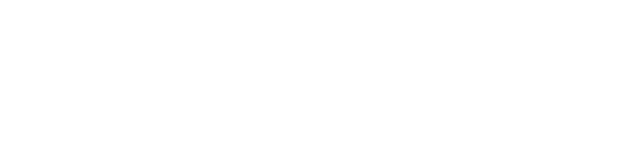
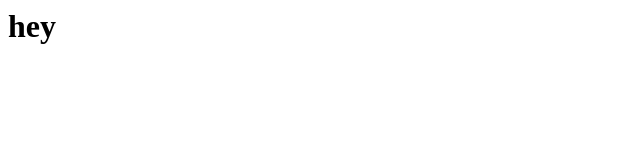
Before and after one commit to w2h3/empty, a plain HTML site: page index.html in a window 1280 px wide. Shown: the full height of the page, 0-640 px from the left. Drawn offline with Linux system fonts and the light colour scheme.

Commit message:
Update index.html

```diff
--- a/index.html
+++ b/index.html
@@ -1 +1 @@
-<script>alert()</script>
+<h1>hey</h1>
```
